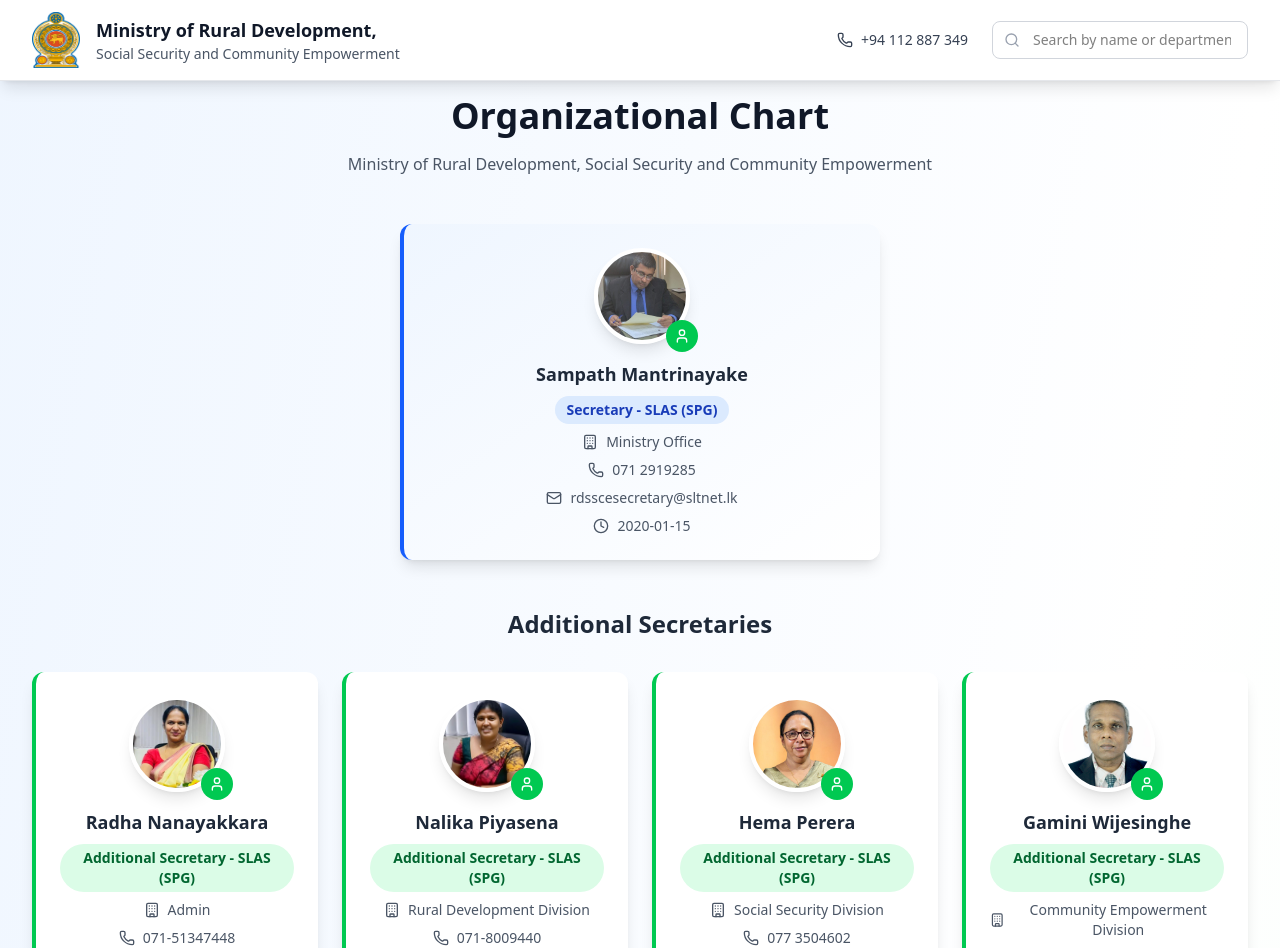
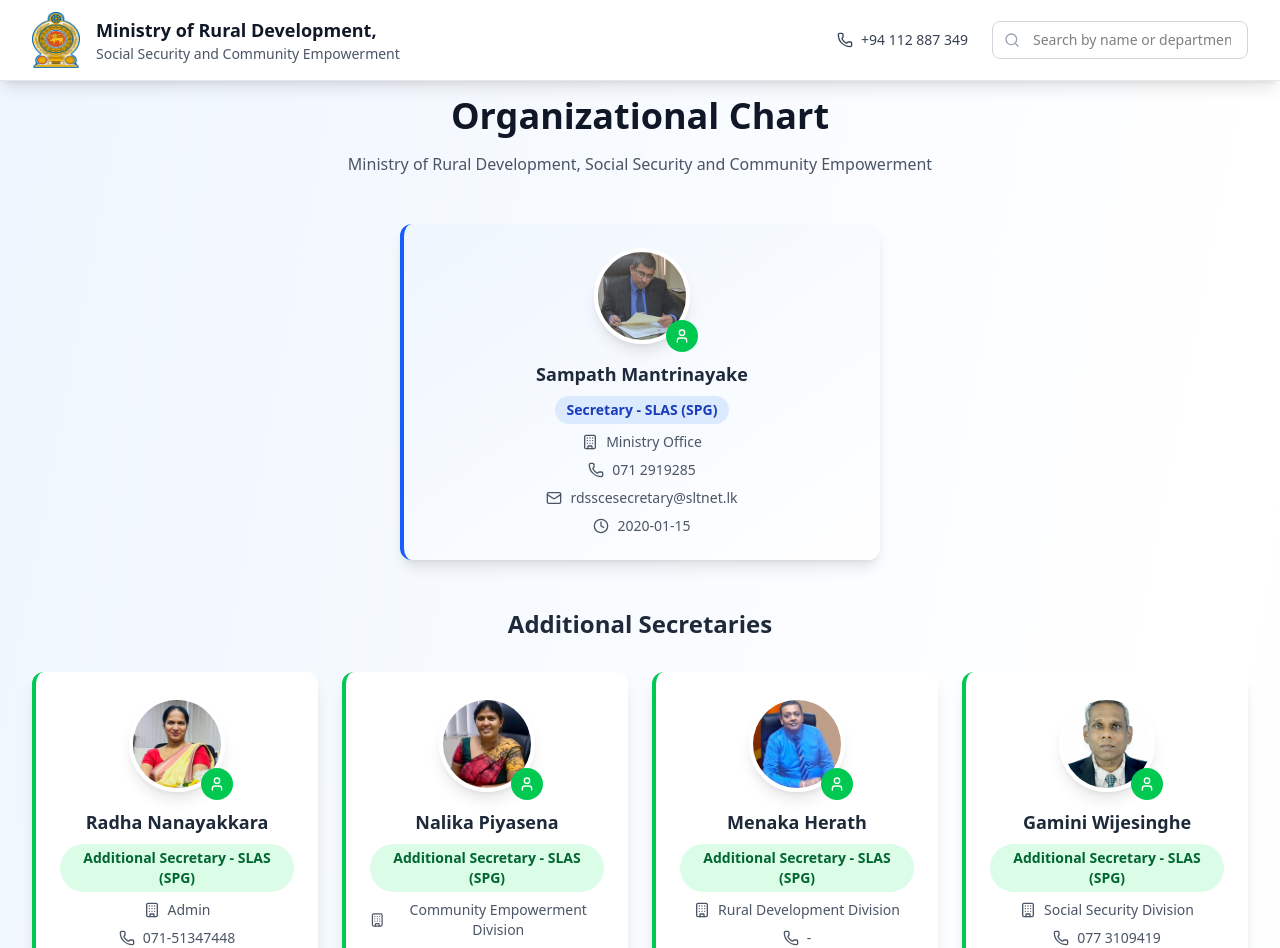
Before and after one commit to nilanga-code/ministry-r, a React (Vite) app: page / in a window 1280 px wide. Shown: the top 948 px of the page. Built offline with nearby package versions, Linux system fonts and the light colour scheme.

Commit message:
add data

```diff
--- a/src/data/staffData.js
+++ b/src/data/staffData.js
@@ -38,6 +38,7 @@
 import mihidum from '../assets/mihidum.jpg';
 import kaluarachchi from '../assets/kaluarachchi.jpg';
 import sakunthala from '../assets/sakunthala.jpg';
+import menaka from '../assets/menaka.jpg';
 
 
 
@@ -69,7 +70,7 @@
       id: "addsec-002",
       name: "Nalika Piyasena",
       position: "Additional Secretary - SLAS (SPG)",
-      department: "Rural Development Division",
+      department: "Community Empowerment Division",
       education: "-",
       phone: "071-8009440",
       email: "htrnpiyasena@gmail.com",
@@ -78,20 +79,20 @@
     },
     {
       id: "addsec-003",
-      name: "Hema Perera",
+      name: "Menaka Herath",
       position: "Additional Secretary - SLAS (SPG)",
-      department: "Social Security Division",
+      department: "Rural Development Division",
       education: "-",
-      phone: "077 3504602",
-      email: "hahperera@gmail.com",
+      phone: "-",
+      email: "-",
       joiningDate: "-",
-      image: hema
+      image: menaka
     },
     {
       id: "addsec-004",
       name: "Gamini Wijesinghe",
       position: "Additional Secretary - SLAS (SPG)",
-      department: "Community Empowerment Division",
+      department: "Social Security Division",
       education: "-",
       phone: "077 3109419",
       email: "gamini@ministry.gov.lk",
```
Also changed, not shown: src/assets/menaka.jpg (added).
